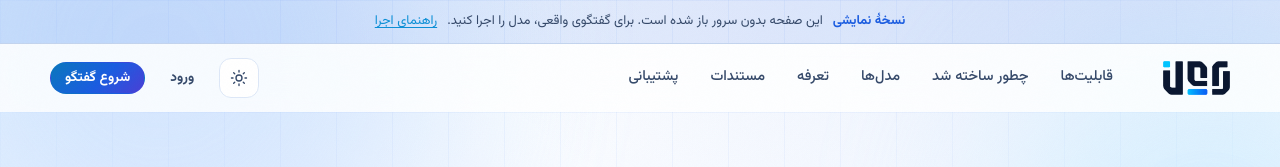
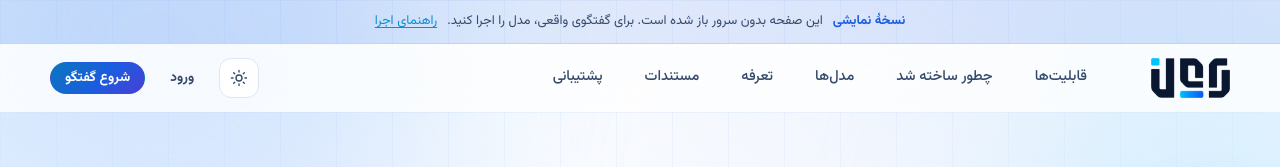
Before and after one commit to Taymaz1391/ai, a website: page web/static/index.html in a window 1280 px wide. Shown: the top 167 px of the page. Drawn offline with Linux system fonts and the light colour scheme; no server answers.

Commit message:
دستور مدیر: لوگوی سربرگ بزرگ‌تر، فاصلهٔ منوها بیشتر
Co-authored-by: arena-agent <297053741+arena-agent@users.noreply.github.com>

```diff
--- a/web/static/styles.css
+++ b/web/static/styles.css
@@ -263,9 +263,9 @@ ul, ol { margin: 0; padding: 0; list-style: none; }
   transition: border-color 0.3s var(--ease), background 0.3s var(--ease);
 }
 .nav.is-scrolled { border-bottom-color: var(--line); background: var(--nav-bg); box-shadow: var(--shadow-sm); }
-.nav-inner { display: flex; align-items: center; gap: 26px; width: min(1180px, 100% - 40px); margin-inline: auto; }
+.nav-inner { display: flex; align-items: center; gap: 32px; width: min(1180px, 100% - 40px); margin-inline: auto; }
 .brand { display: inline-flex; align-items: center; gap: 10px; flex-shrink: 0; }
-.brand-wordmark { height: 34px; width: auto; aspect-ratio: 1026 / 520; display: block; object-fit: contain; }
+.brand-wordmark { height: 40px; width: auto; aspect-ratio: 1026 / 520; display: block; object-fit: contain; }
 .wordmark-for-dark { display: none; }
 [data-theme="dark"] .wordmark-for-dark { display: block; }
 [data-theme="dark"] .wordmark-for-light { display: none; }
@@ -273,9 +273,9 @@ ul, ol { margin: 0; padding: 0; list-style: none; }
 .brand-name { display: flex; flex-direction: column; line-height: 1.1; }
 .brand-name b { font-size: 19px; font-weight: 900; letter-spacing: -0.02em; }
 .brand-name span { font-size: 10px; letter-spacing: 0.22em; color: var(--text-3); font-weight: 600; }
-.nav-links { display: flex; align-items: center; gap: 4px; margin-inline-start: 10px; }
+.nav-links { display: flex; align-items: center; gap: 10px; margin-inline-start: 16px; }
 .nav-link {
-  padding: 8px 14px;
+  padding: 9px 16px;
   white-space: nowrap;
   border-radius: var(--r-full);
   color: var(--text-2);
```
